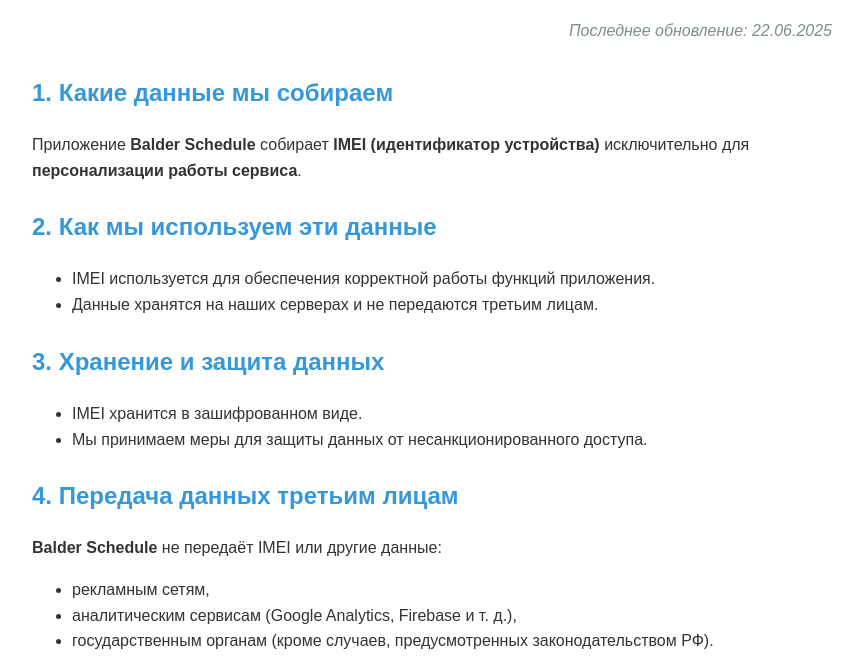
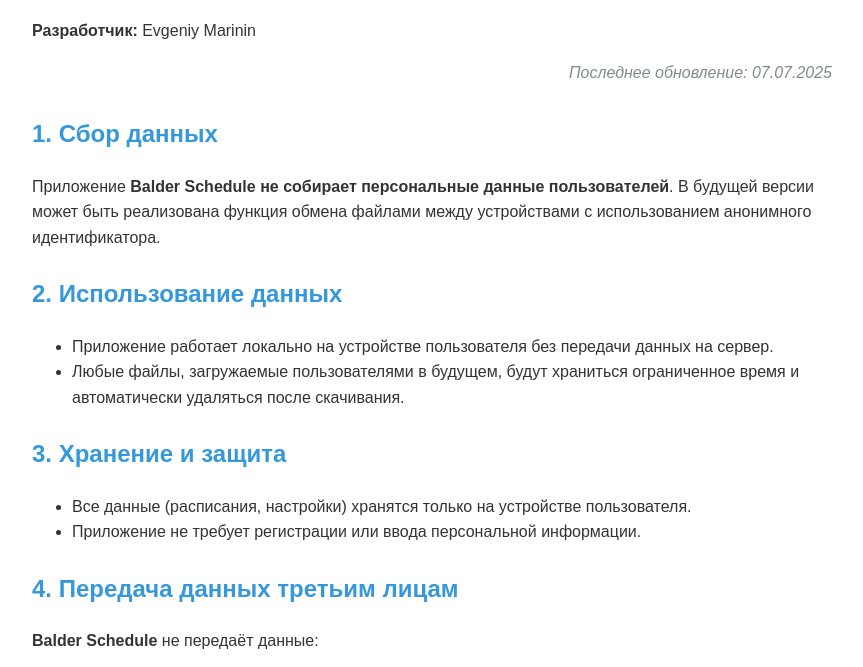
Before and after one commit to eimarinin/balder_schedule-privacy, a plain HTML site: page index.html in a window 1280 px wide. Shown: the part 108-775 px from the top of the page, without its empty margins (208-1071 px from the left). Drawn offline with Linux system fonts and the light colour scheme.

Commit message:
07.07.2025

```diff
--- a/index.html
+++ b/index.html
@@ -45,37 +45,40 @@
 
 <body>
 	<h1>Политика конфиденциальности Balder Schedule</h1>
-	<div class="last-updated">Последнее обновление: 22.06.2025</div>
+	<p><strong>Разработчик:</strong> Evgeniy Marinin</p>
+	<div class="last-updated">Последнее обновление: 07.07.2025</div>
 
-	<h2>1. Какие данные мы собираем</h2>
-	<p>Приложение <strong>Balder Schedule</strong> собирает <strong>IMEI (идентификатор устройства)</strong>
-		исключительно для <strong>персонализации работы сервиса</strong>.</p>
+	<h2>1. Сбор данных</h2>
+	<p>Приложение <strong>Balder Schedule</strong> <strong>не собирает персональные данные пользователей</strong>. В
+		будущей версии может быть реализована функция обмена файлами между устройствами с использованием анонимного
+		идентификатора.</p>
 
-	<h2>2. Как мы используем эти данные</h2>
+	<h2>2. Использование данных</h2>
 	<ul>
-		<li>IMEI используется для обеспечения корректной работы функций приложения.</li>
-		<li>Данные хранятся на наших серверах и не передаются третьим лицам.</li>
+		<li>Приложение работает локально на устройстве пользователя без передачи данных на сервер.</li>
+		<li>Любые файлы, загружаемые пользователями в будущем, будут храниться ограниченное время и автоматически
+			удаляться после скачивания.</li>
 	</ul>
 
-	<h2>3. Хранение и защита данных</h2>
+	<h2>3. Хранение и защита</h2>
 	<ul>
-		<li>IMEI хранится в зашифрованном виде.</li>
-		<li>Мы принимаем меры для защиты данных от несанкционированного доступа.</li>
+		<li>Все данные (расписания, настройки) хранятся только на устройстве пользователя.</li>
+		<li>Приложение не требует регистрации или ввода персональной информации.</li>
 	</ul>
 
 	<h2>4. Передача данных третьим лицам</h2>
-	<p><strong>Balder Schedule</strong> не передаёт IMEI или другие данные:</p>
+	<p><strong>Balder Schedule</strong> не передаёт данные:</p>
 	<ul>
 		<li>рекламным сетям,</li>
-		<li>аналитическим сервисам (Google Analytics, Firebase и т. д.),</li>
+		<li>аналитическим сервисам,</li>
 		<li>государственным органам (кроме случаев, предусмотренных законодательством РФ).</li>
 	</ul>
 
 	<h2>5. Права пользователей</h2>
 	<p>Вы можете:</p>
 	<ul>
-		<li><strong>Отозвать согласие</strong> на обработку IMEI, обратившись в поддержку.</li>
-		<li><strong>Удалить свои данные</strong> — мы полностью удалим IMEI из нашей системы по вашему запросу.</li>
+		<li><strong>Удалить все данные</strong> — достаточно удалить приложение с устройства.</li>
+		<li><strong>Обратиться в поддержку</strong> для уточнения работы функций.</li>
 	</ul>
 
 	<h2>6. Изменения в политике</h2>
```
